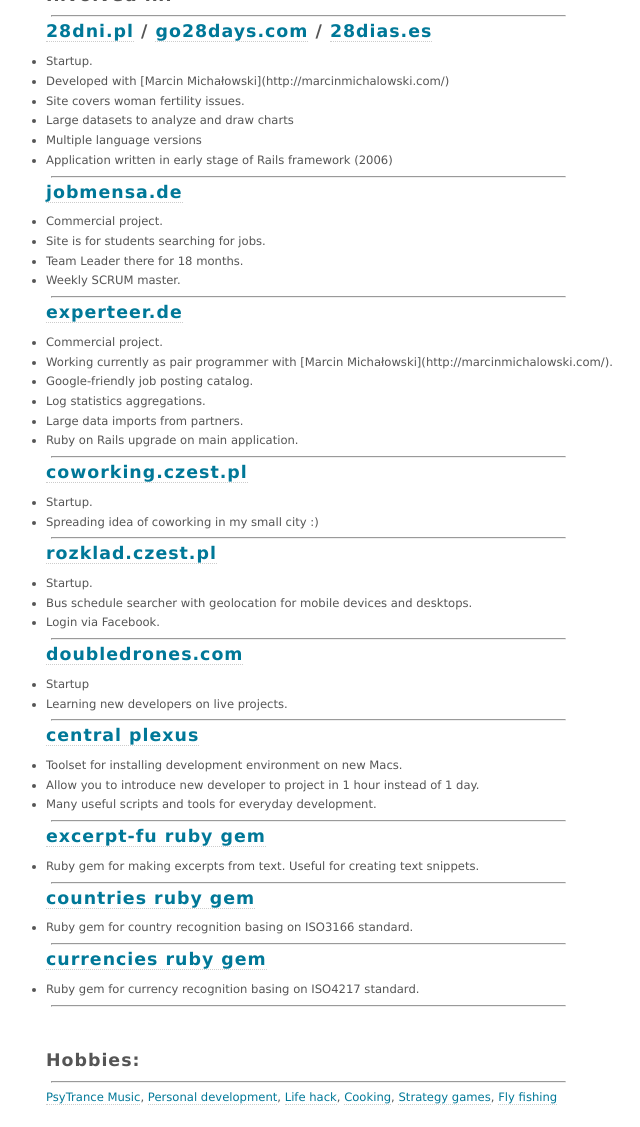
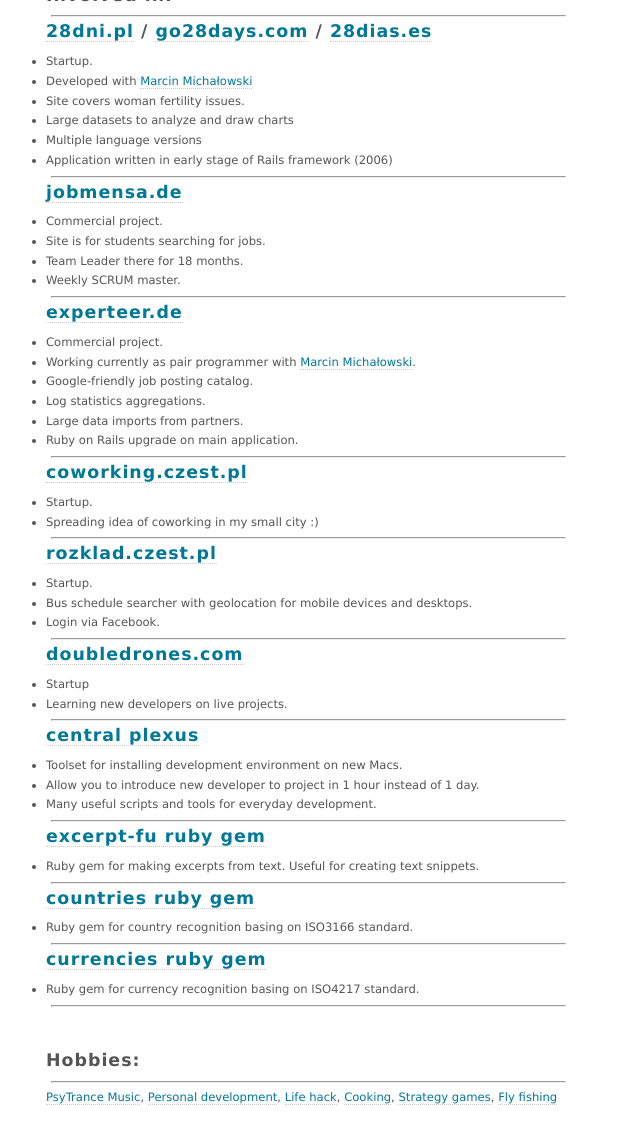
Before and after one commit to pr0d1r2/pr0d1r2.github.com, a Jekyll site: the page built from index.md, in a window 1280 px wide, cut to the strip 224-1351 px from the top of the page. Shown: the whole strip, without its empty margins (334-974 px from the left). Built offline with Jekyll 4.4.1, drawn with Linux system fonts in a browser that asks for light colours; part of the change alters nothing that is shown.

Commit message:
Fix links to h13ronim

```diff
--- a/index.md
+++ b/index.md
@@ -38,7 +38,7 @@ My clients make more profit and decrease their costs via intelligent usage of to
 
 <ul>
   <li>Startup.</li>
-  <li>Developed with [Marcin Michałowski](http://marcinmichalowski.com/)</li>
+  <li>Developed with <a href="http://marcinmichalowski.com/">Marcin Michałowski</a></li>
   <li>Site covers woman fertility issues.</li>
   <li>Large datasets to analyze and draw charts</li>
   <li>Multiple language versions</li>
@@ -62,7 +62,7 @@ My clients make more profit and decrease their costs via intelligent usage of to
 
 <ul>
   <li>Commercial project.</li>
-  <li>Working currently as pair programmer with [Marcin Michałowski](http://marcinmichalowski.com/).</li>
+  <li>Working currently as pair programmer with <a href="http://marcinmichalowski.com/">Marcin Michałowski</a>.</li>
   <li>Google-friendly job posting catalog.</li>
   <li>Log statistics aggregations.</li>
   <li>Large data imports from partners.</li>
```
Also changed, not shown: 1 other file.
